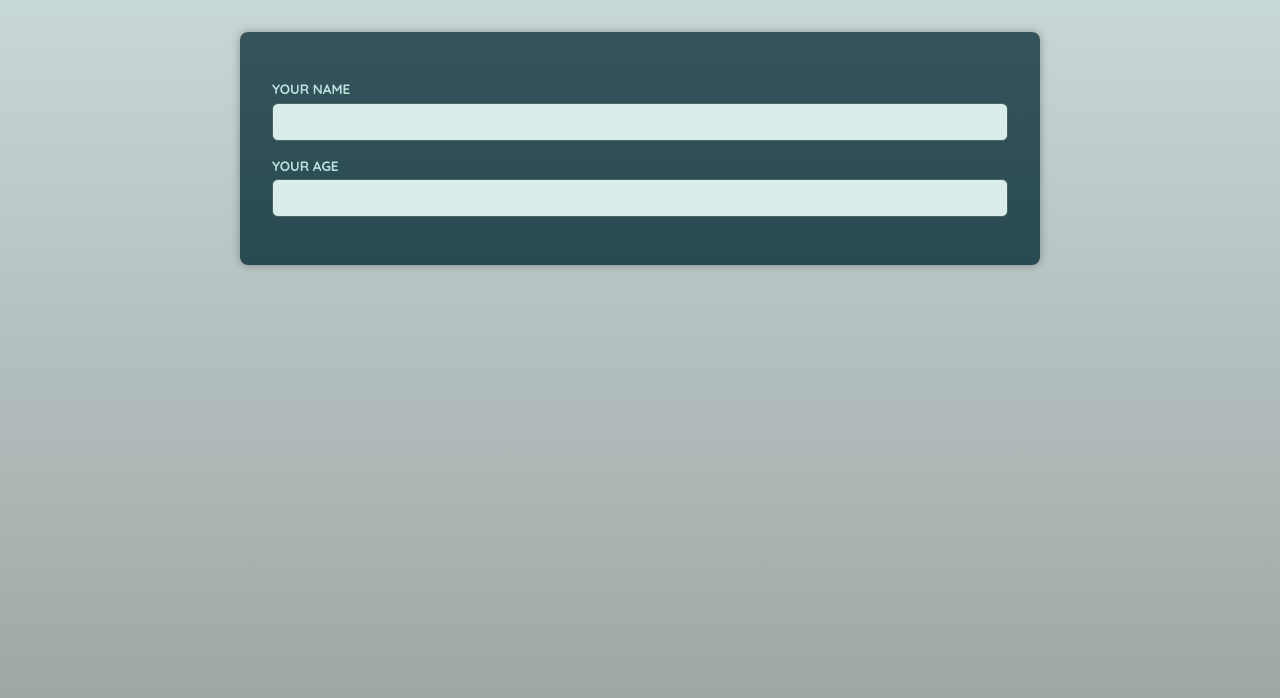
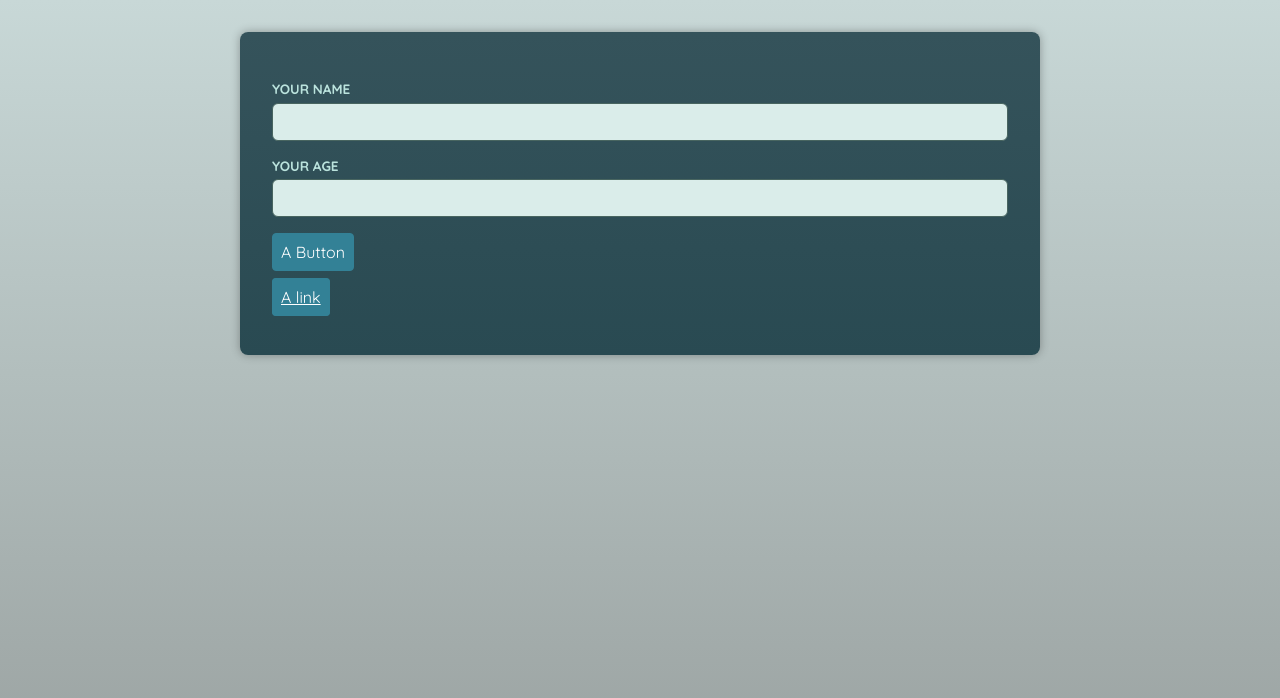
Before and after one commit to inodw1/react-ts-advanced, a React (Vite) app: page / in a window 1280 px wide. Shown: the top 698 px of the page. Built offline with nearby package versions, Linux system fonts and the light colour scheme; a web font is replaced by a local one.

Commit message:
Build a wrapper button component to render different elements

```diff
--- a/src/App.tsx
+++ b/src/App.tsx
@@ -1,11 +1,25 @@
 import React from "react";
 import Input from "./component/input.tsx";
+import Button from "./component/button.tsx";
 
 function App() {
     return (
         <main>
             <Input id="name" label="Your name" type="text" />
             <Input id="age" label="Your age" type="number" />
+
+            <p>
+                <Button el="button">A Button</Button>
+            </p>
+            <p>
+                <Button
+                    el="anchor"
+                    href="https://inod-wagachchi.netlify.app/"
+                    target="blank"
+                >
+                    A link
+                </Button>
+            </p>
         </main>
     );
 }
--- /dev/null
+++ b/src/component/button.tsx
@@ -0,0 +1,18 @@
+import React, { type ComponentPropsWithoutRef } from "react";
+
+type ButtonProps = {
+    el: "button";
+} & ComponentPropsWithoutRef<"button">;
+
+type AnchorProps = {
+    el: "anchor";
+} & ComponentPropsWithoutRef<"a">;
+
+const Button = (props: ButtonProps | AnchorProps) => {
+    if (props.el === "anchor") {
+        return <a className="button" {...props}></a>;
+    }
+    return <button className="button" {...props}></button>;
+};
+
+export default Button;
```
